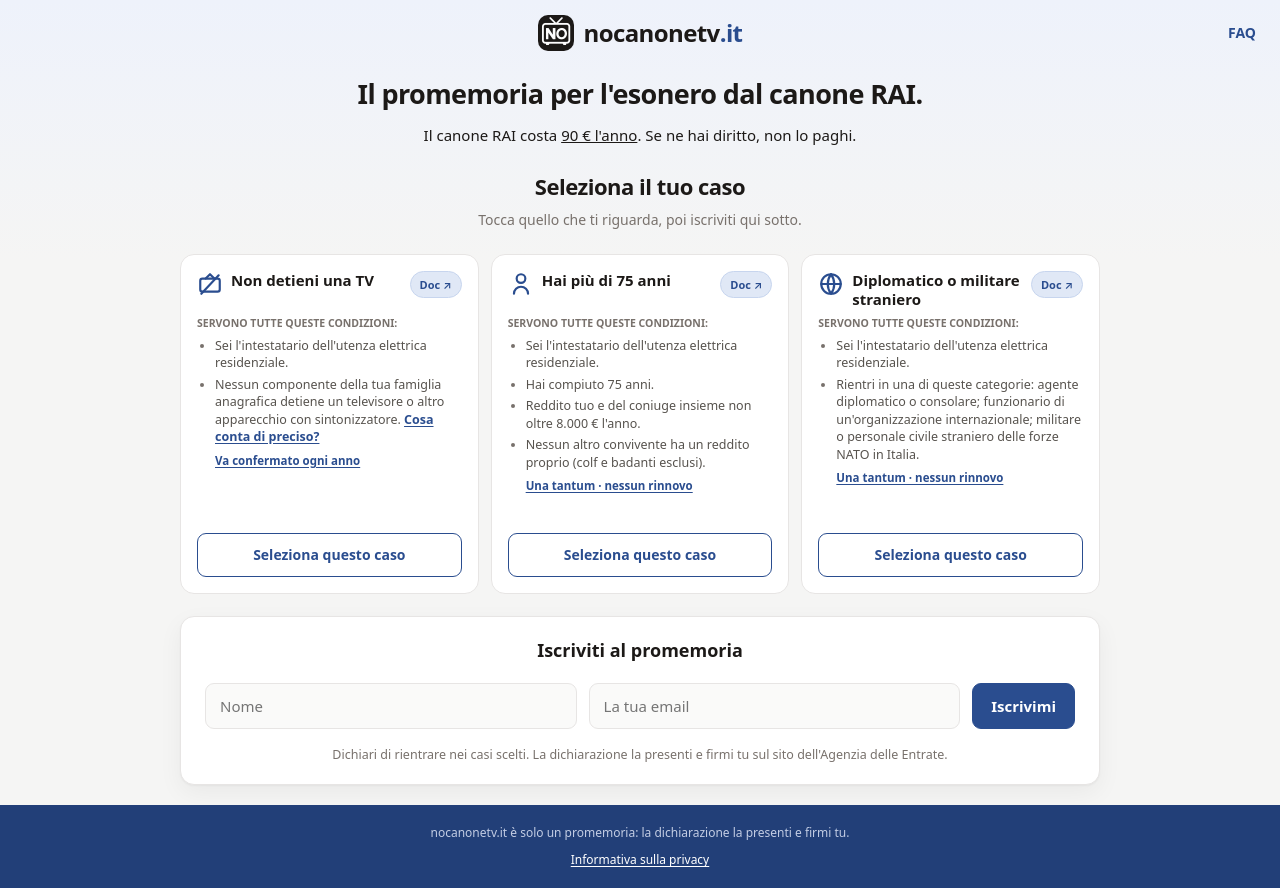
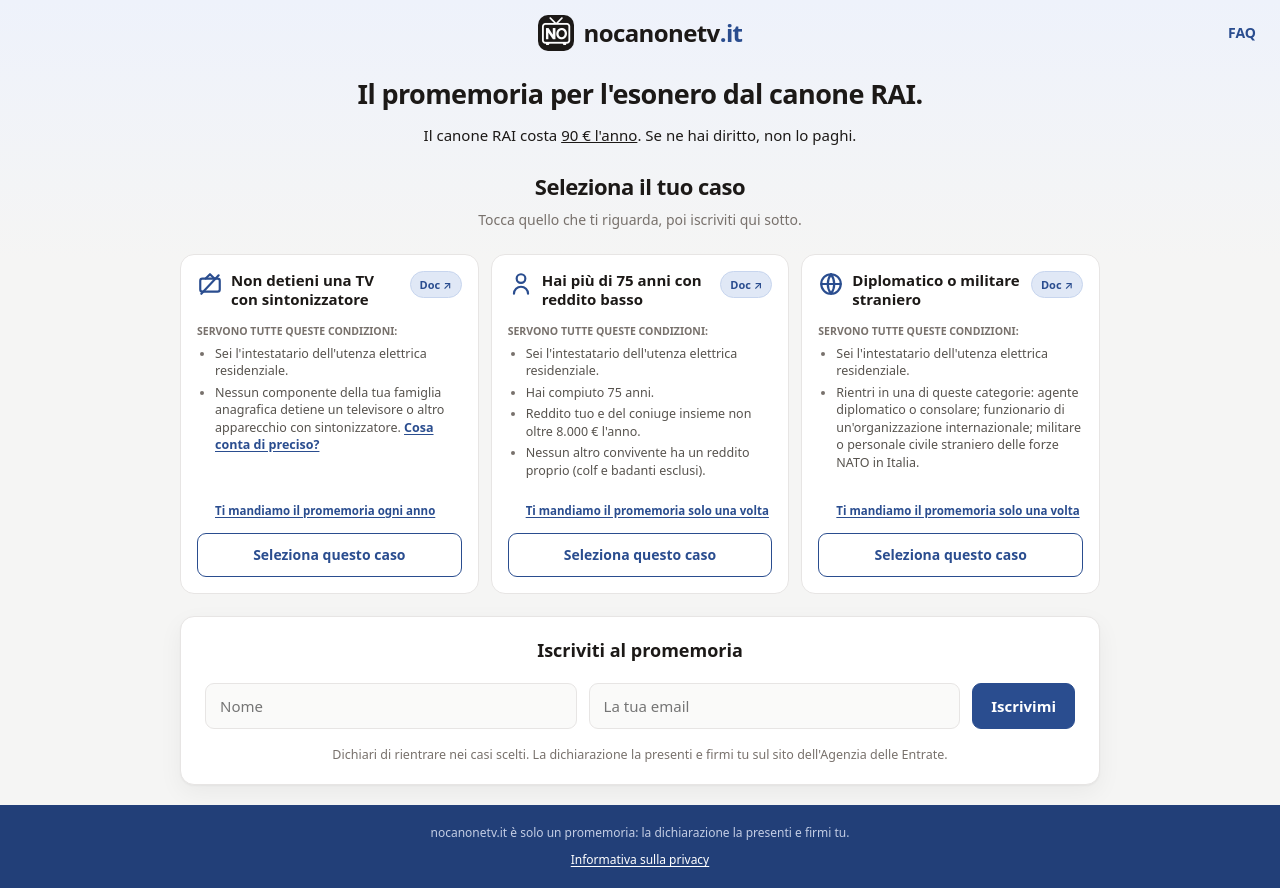
Before and after one commit to pinkynrg/nocanonetv.it, a React (Vite) app in the folder client/: page / in a window 1280 px wide. Built offline with nearby package versions, Linux system fonts and the light colour scheme.

Commit message:
Refine case cards: active reminder-frequency note above button, clearer titles, spacing

```diff
--- a/client/src/components/EligibilityCases.module.scss
+++ b/client/src/components/EligibilityCases.module.scss
@@ -66,7 +66,7 @@
 }
 
 .toggleBtn {
-  margin-top: auto;
+  margin-top: 8px;
   padding: 10px 14px;
   border-radius: var(--radius-sm);
   border: 1px solid var(--brand);
@@ -122,7 +122,7 @@
 }
 
 .pointsLead {
-  margin: 0;
+  margin: 8px 0 0;
   font-size: 10.5px;
   font-weight: 600;
   letter-spacing: 0;
@@ -161,7 +161,7 @@
 }
 
 .meta {
-  margin: 0;
+  margin: auto 0 0;
   padding-left: 18px;
   font-size: 11.5px;
   font-weight: 600;
@@ -170,6 +170,7 @@
 
 .metaLink {
   align-self: flex-start;
+  margin-top: auto;
   padding-left: 18px;
   font-size: 11.5px;
   font-weight: 600;
--- a/client/src/components/EligibilityCases.tsx
+++ b/client/src/components/EligibilityCases.tsx
@@ -59,7 +59,7 @@ const CaseIcon = ({ id }: { id: string }) => (
 export const CASES: CaseInfo[] = [
   {
     id: 'non_detenzione',
-    title: 'Non detieni una TV',
+    title: 'Non detieni una TV con sintonizzatore',
     lead: 'Servono tutte queste condizioni:',
     points: [
       'Sei l\'intestatario dell\'utenza elettrica residenziale.',
@@ -71,14 +71,14 @@ export const CASES: CaseInfo[] = [
         </Link>
       </>,
     ],
-    tag: 'Va confermato ogni anno',
+    tag: 'Ti mandiamo il promemoria ogni anno',
     metaHref: '/faq#ogni-quanto',
     docUrl:
       'https://www.agenziaentrate.gov.it/portale/aree-tematiche/canone-tv/casi-di-esonero/cittadini-che-non-detengono-tv',
   },
   {
     id: 'over75',
-    title: 'Hai più di 75 anni',
+    title: 'Hai più di 75 anni con reddito basso',
     lead: 'Servono tutte queste condizioni:',
     points: [
       'Sei l\'intestatario dell\'utenza elettrica residenziale.',
@@ -86,7 +86,7 @@ export const CASES: CaseInfo[] = [
       'Reddito tuo e del coniuge insieme non oltre 8.000 € l\'anno.',
       'Nessun altro convivente ha un reddito proprio (colf e badanti esclusi).',
     ],
-    tag: 'Una tantum · nessun rinnovo',
+    tag: 'Ti mandiamo il promemoria solo una volta',
     metaHref: '/faq#ogni-quanto',
     docUrl:
       'https://www.agenziaentrate.gov.it/portale/aree-tematiche/canone-tv/casi-di-esonero/ultrasettantacinquenni',
@@ -99,7 +99,7 @@ export const CASES: CaseInfo[] = [
       'Sei l\'intestatario dell\'utenza elettrica residenziale.',
       'Rientri in una di queste categorie: agente diplomatico o consolare; funzionario di un\'organizzazione internazionale; militare o personale civile straniero delle forze NATO in Italia.',
     ],
-    tag: 'Una tantum · nessun rinnovo',
+    tag: 'Ti mandiamo il promemoria solo una volta',
     metaHref: '/faq#ogni-quanto',
     docUrl:
       'https://www.agenziaentrate.gov.it/portale/web/guest/aree-tematiche/canone-tv/casi-di-esonero/diplomatici-e-militari-stranieri',
```
